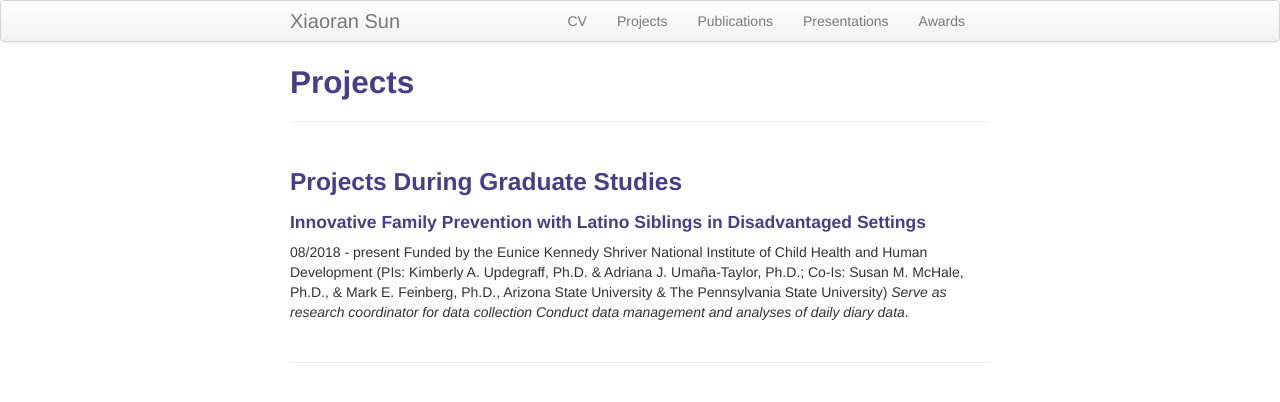
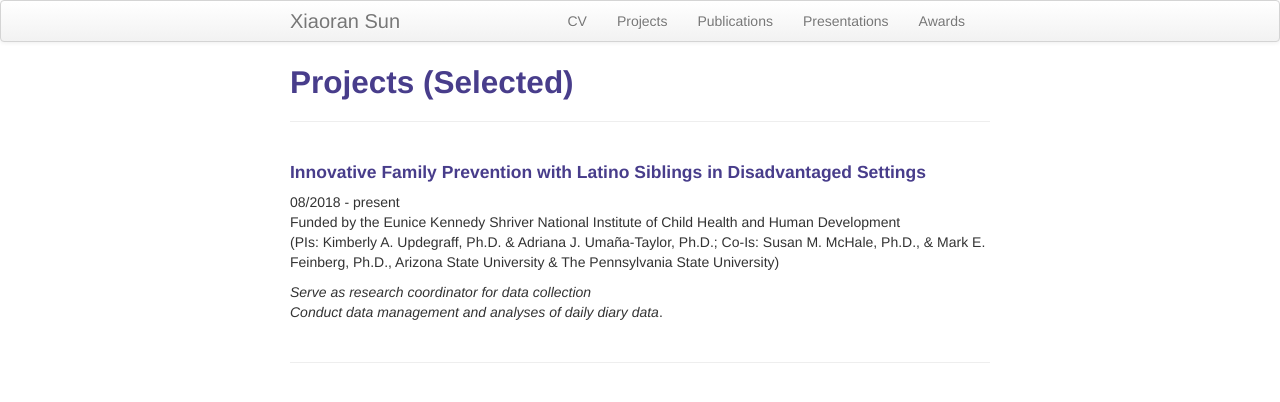
Before and after one commit to xiaoransun/xiaoransun.github.io, a Jekyll site: the page built from pages/Projects.md, in a window 1280 px wide. Shown: the top 402 px of the page. Built offline with Jekyll 4.4.1, drawn with Linux system fonts in a browser that asks for light colours.

Commit message:
update my website

```diff
--- a/pages/Projects.md
+++ b/pages/Projects.md
@@ -1,17 +1,17 @@
 ---
 layout: page
-title: Projects
+title: Projects (Selected)
 description: Xiaoran Sun's research projects
 ---
 
 
-### Projects During Graduate Studies
-#### Innovative Family Prevention with Latino Siblings in Disadvantaged Settings
-08/2018 - present
-Funded by the Eunice Kennedy Shriver National Institute of Child Health and Human Development
-(PIs: Kimberly A. Updegraff, Ph.D. & Adriana J. Umaña-Taylor, Ph.D.; Co-Is: Susan M. McHale, Ph.D., & Mark E. Feinberg, Ph.D., Arizona State University & The Pennsylvania State University)
-*Serve as research coordinator for data collection*
-*Conduct data management and analyses of daily diary data*.
+#### Innovative Family Prevention with Latino Siblings in Disadvantaged Settings <br/>
+08/2018 - present <br/>
+Funded by the Eunice Kennedy Shriver National Institute of Child Health and Human Development <br/>
+(PIs: Kimberly A. Updegraff, Ph.D. & Adriana J. Umaña-Taylor, Ph.D.; Co-Is: Susan M. McHale, Ph.D., & Mark E. Feinberg, Ph.D., Arizona State University & The Pennsylvania State University) <br/>
+
+*Serve as research coordinator for data collection* <br/>
+*Conduct data management and analyses of daily diary data*. <br/>
 
 
 
```
Also changed, not shown: pages/Awards.md (added, +22 -0 lines).
